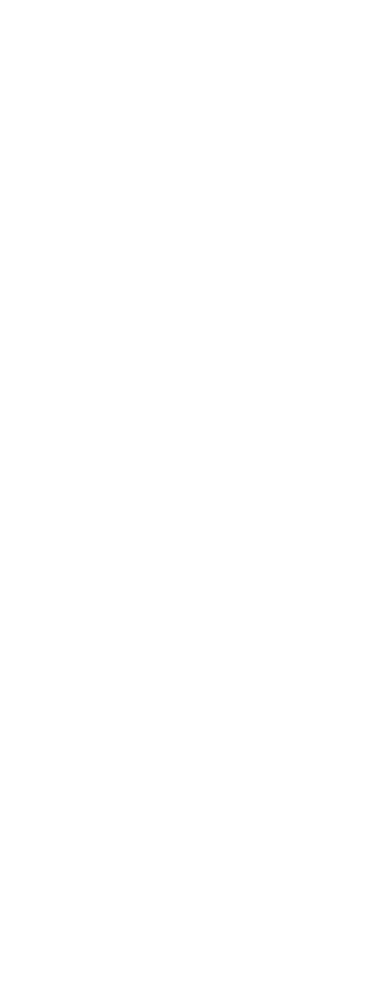
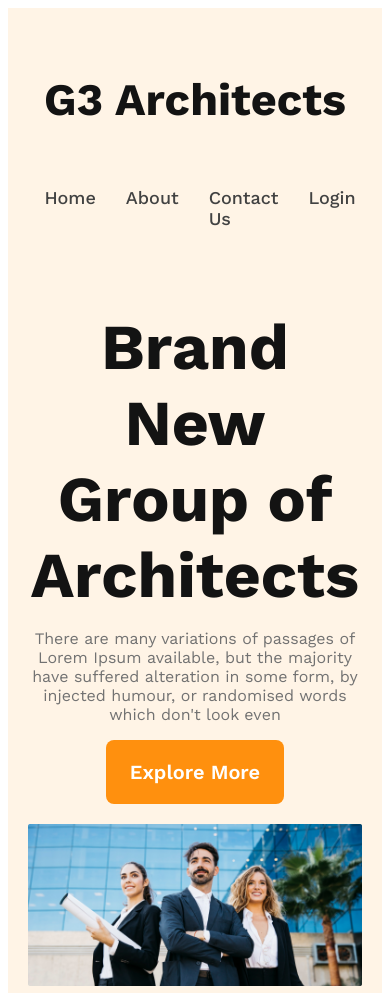
Before and after one commit to nk-rifat/g3-architects-website, a plain HTML site: page index.html in a window 390 px wide. Shown: the top 993 px of the page. Before the commit the page ends 844 px from the top, so only its background shows below. Drawn offline with nearby package versions, Linux system fonts and the light colour scheme.

Commit message:
finished the header section with responsive for mobile and tablet device

```diff
--- a/index.html
+++ b/index.html
@@ -7,6 +7,33 @@
     <link rel="stylesheet" href="styles/architects.css">
 </head>
 <body>
+    <header>
+        <nav>
+            <h3 class="header-title">G3 Architects</h3>
+            <ul>
+                <li><a href="">Home</a></li>
+                <li><a href="">About</a></li>
+                <li><a href="">Contact Us</a>
+                </li>
+                <li><a href="">Login</a></li>
+            </ul>
+        </nav>
 
+        <div class="banner">
+            <div class="banner-content">
+             <h3 class="banner-title">Brand New Group of Architects</h3>
+             <p class="banner-description">There are many variations of passages of Lorem Ipsum available, but the majority have suffered alteration in some form, by injected humour, or randomised words which don't look even</p>
+             <button class="btn-primary">Explore More</button>
+            </div>
+            <img src="images/banner.png" alt="">
+
+        </div>
+    </header>
+    <main>
+
+    </main>
+    <footer>
+
+    </footer>
 </body>
 </html>
--- a/styles/architects.css
+++ b/styles/architects.css
@@ -0,0 +1,97 @@
+/* work sans font from google font */
+@import url('https://fonts.googleapis.com/css2?family=Work+Sans:ital,wght@0,100..900;1,100..900&display=swap');
+
+* {
+    font-family: "Work Sans", sans-serif;
+}
+
+/* header style */
+header{
+    background-color: rgba(255, 144, 14, 0.10);
+    padding: 50px 240px;
+
+}
+.header-title{
+    color: #131313;
+    font-size: 45px;
+    font-weight: 700px;
+}
+
+/* nav style */
+
+nav{
+    display: flex;
+    justify-content: space-between;
+    align-items: center;
+}
+nav ul {
+    display: flex;
+
+}
+ul li {
+    list-style: none;
+    margin-right: 30px;
+}
+li a{
+    text-decoration: none;
+    color: #424242;
+    font-size: 18px;
+    font-weight: 500;
+}
+
+/* banner styles */
+
+.banner-content{
+    max-width: 865px;
+    text-align: center;
+    margin: 0px auto;
+
+}
+.banner-title{
+    color: #131313;
+    font-size: 64px;
+    font-weight: 700;
+    margin-bottom: 10px;
+}
+.banner-description{
+    color: #727272;
+    font-size: 16px;
+    font-weight: 400;
+}
+.btn-primary{
+  color: #fff;
+  font-size: 20px;
+  font-weight: 600;
+  background-color: #ff900e;
+  border: 0px;
+  border-radius: 8px;
+  padding: 20px 24px;
+  margin-bottom: 20px;
+
+}
+.banner img{
+    width: 100%;
+}
+
+/* responsive media queries */
+/* mobile device */
+@media screen and (max-width:576px) {
+    header{
+        padding: 20px;
+    }
+    nav{
+        flex-direction: column;
+    }
+}
+
+/* tablet or medium device */
+
+@media  screen and (min-width:576px) and (max-width:992px) {
+    header{
+        padding:50px ;
+    }
+    nav{
+        flex-direction: column;
+    }
+
+}
```
